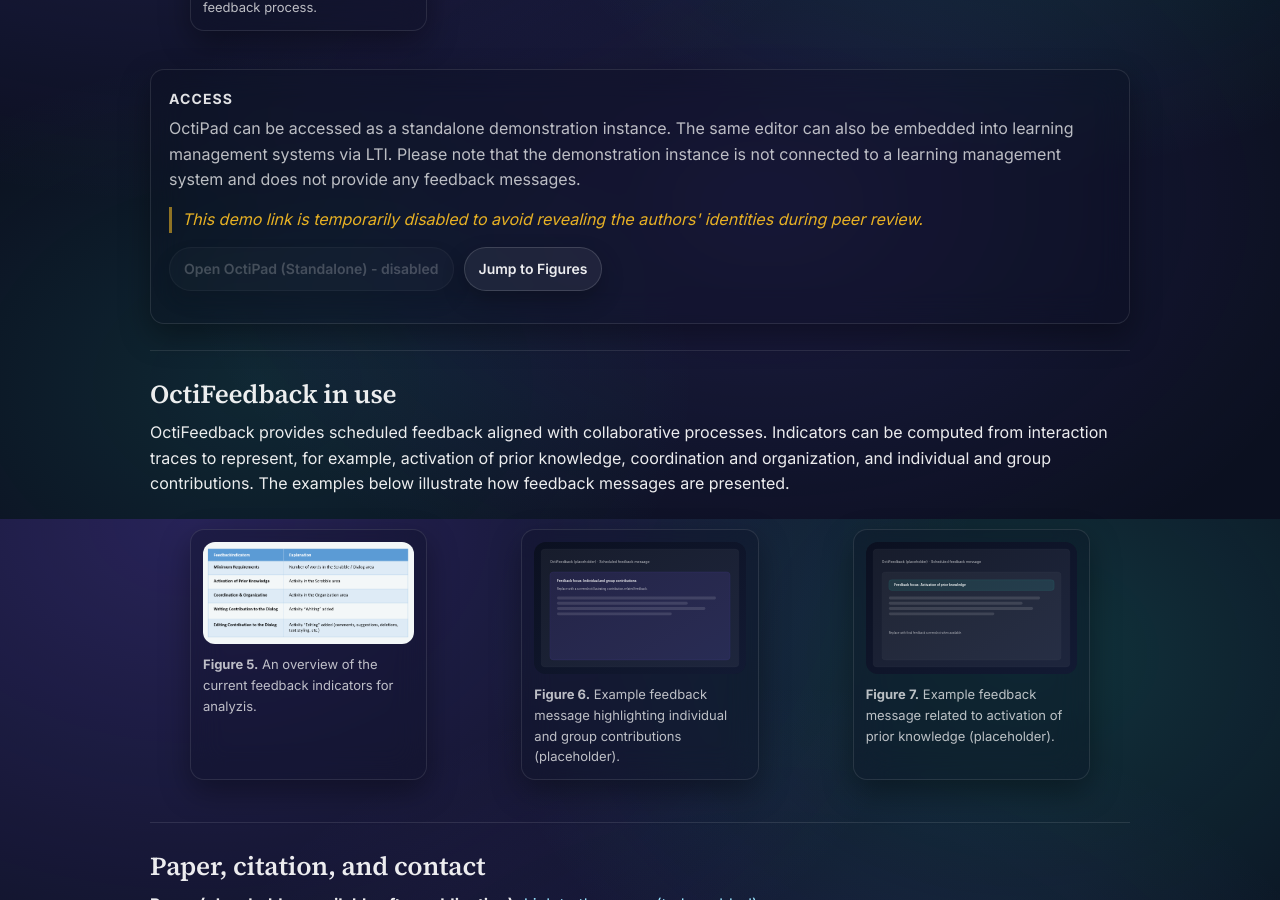
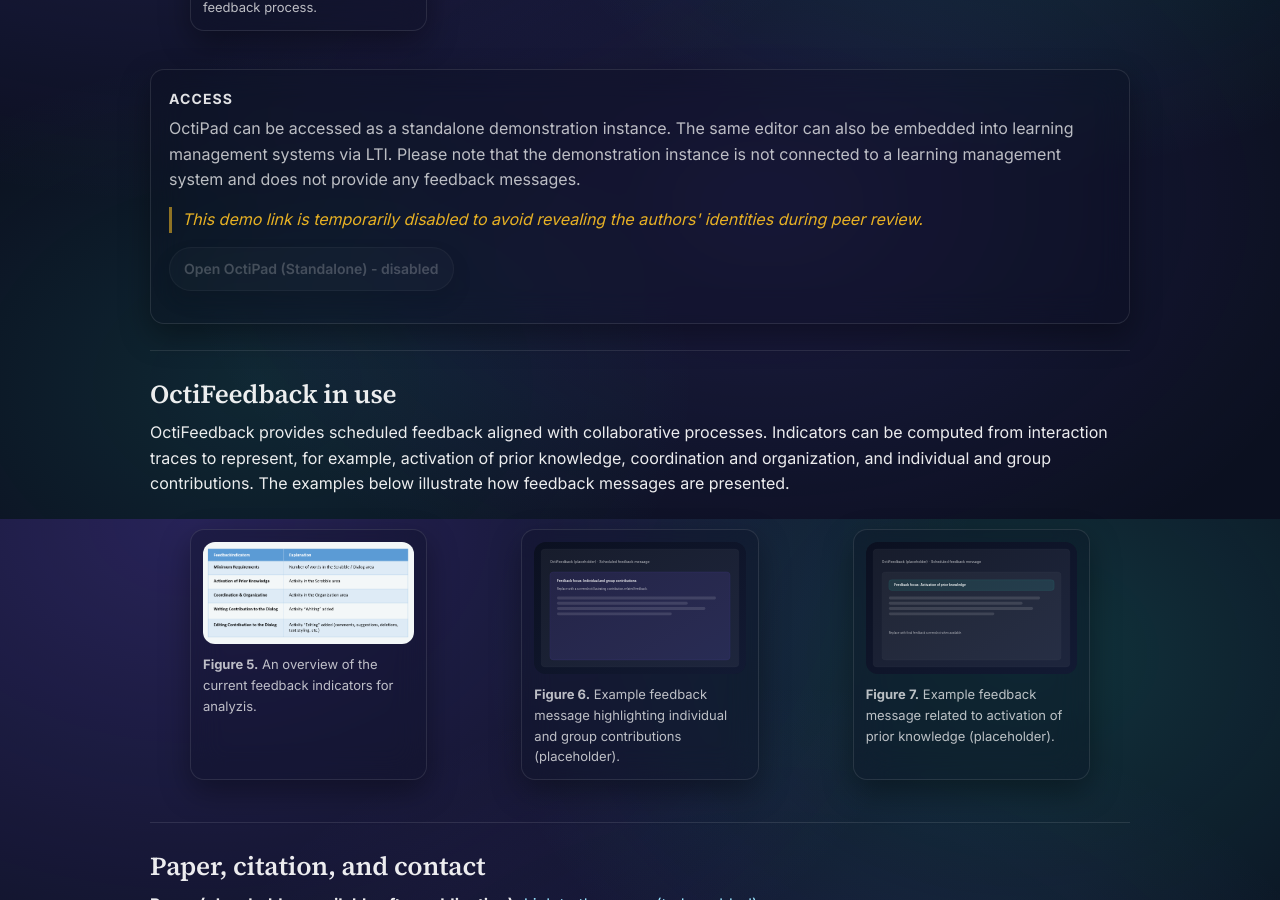
Before and after one commit to KD-info/octi-paper-website, a Jekyll site: the page built from index.md, in a window 1280 px wide and 900 px high, scrolled down 2181 px. Built offline with Jekyll 4.4.1, drawn with Linux system fonts in a browser that asks for light colours.

Commit message:
fix: update section ID for OctiPad figures and disable link to figures

```diff
--- a/index.md
+++ b/index.md
@@ -31,7 +31,7 @@ Octi is designed to support both instructional use and research-oriented data co
 
 The following figures illustrate the collaborative editor in use, with structured workspaces that guide group activity and support real-time coordination. The screenshots are placeholders and will be replaced with research images.
 
-<section id="figures" class="figure-grid" aria-label="OctiPad screenshots and video">
+<section id="octipad-figures" class="figure-grid" aria-label="OctiPad screenshots and video">
   <figure class="figure-card">
     <img src="{{ '/assets/images/octipad/octipad-workspace-areas.png' | relative_url }}" alt="Image of OctiPad workspace areas" loading="lazy" />
     <figcaption>
@@ -83,7 +83,7 @@ The following figures illustrate the collaborative editor in use, with structure
   </p>
   <p class="callout-actions">
     <a class="btn btn-primary btn-disabled" aria-disabled="true" tabindex="-1">Open OctiPad (Standalone) - disabled</a>
-    <a class="btn btn-secondary" href="#figures">Jump to Figures</a>
+    <!-- <a class="btn btn-secondary" href="#octipad-figures">Jump to Figures</a> -->
   </p>
 </div>
 
```
